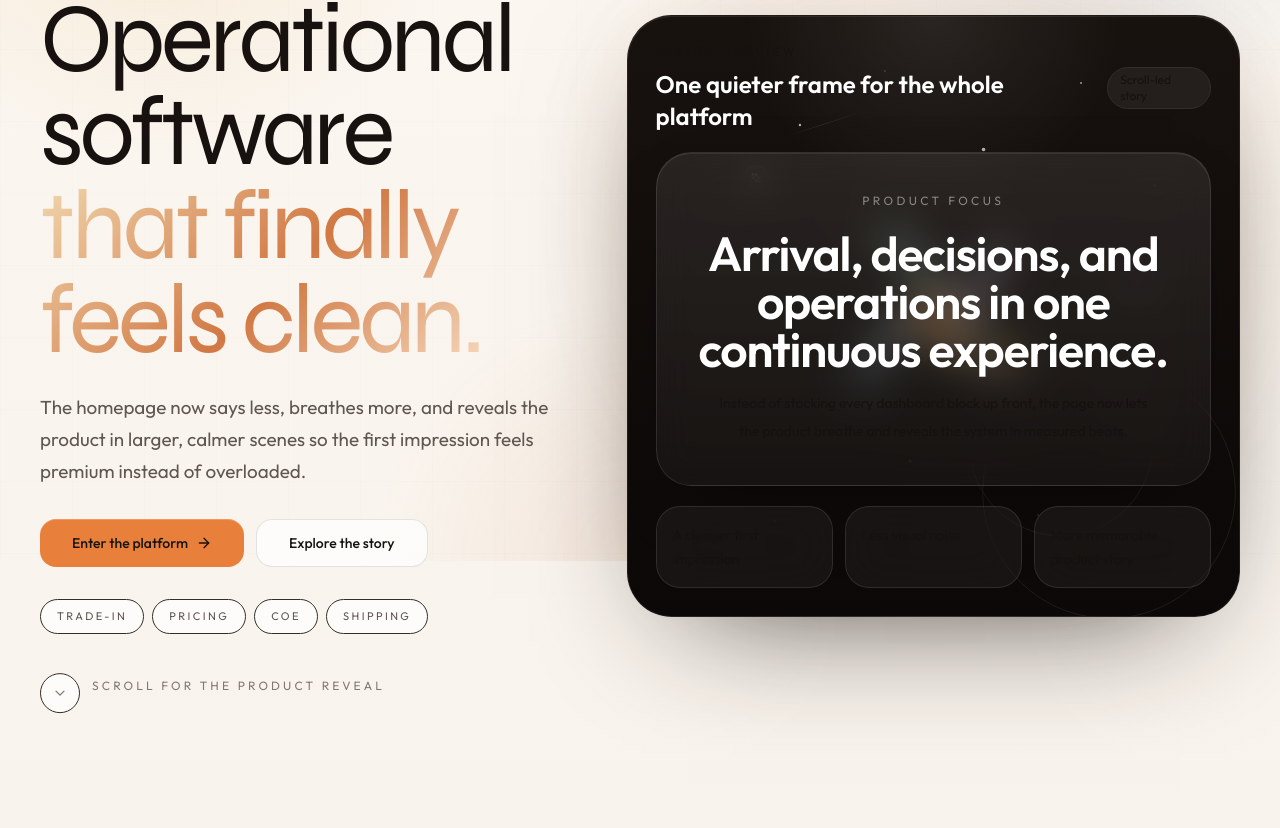
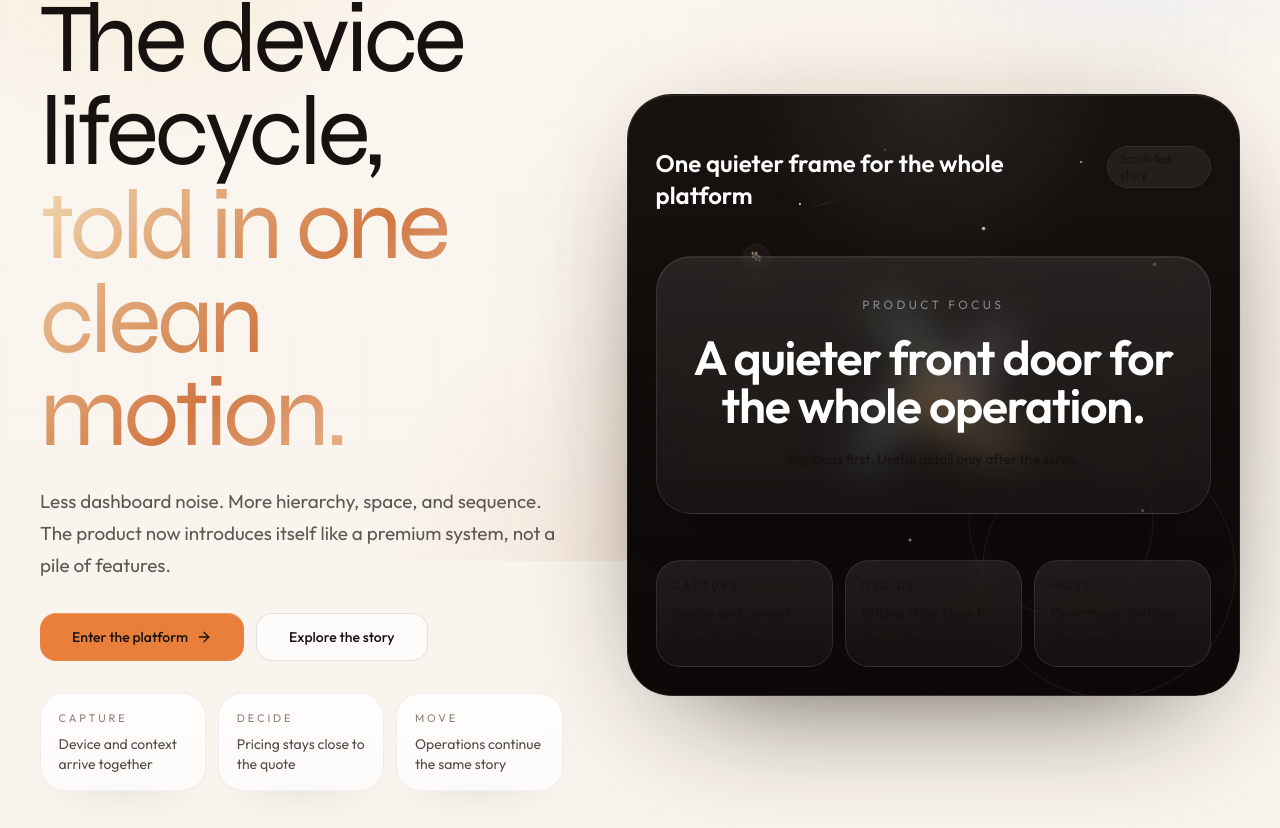
Before and after one commit to devicelifecycle/devicelifecycle-Device-lifecycle-management-engine, a Next.js app: page / in a window 1280 px wide. Shown: the part 239-1067 px from the top of the page. Built offline with nearby package versions, Linux system fonts and the light colour scheme; no server answers.

Commit message:
feat: refine landing page pacing and tone

```diff
--- a/src/app/globals.css
+++ b/src/app/globals.css
@@ -1476,6 +1476,44 @@ textarea {
     0 28px 70px -40px rgba(0, 0, 0, 0.72);
 }
 
+.hero-sequence {
+  display: grid;
+  gap: 0.75rem;
+}
+
+.hero-sequence-item {
+  border: 1px solid rgba(17, 24, 39, 0.06);
+  background:
+    linear-gradient(
+      180deg,
+      rgba(255, 255, 255, 0.84) 0%,
+      rgba(255, 255, 255, 0.64) 100%
+    );
+  border-radius: 1.5rem;
+  padding: 1rem 1.1rem;
+  box-shadow:
+    0 22px 44px -34px rgba(15, 23, 42, 0.18),
+    inset 0 1px 0 rgba(255, 255, 255, 0.72);
+}
+
+.hero-stage-rail {
+  display: grid;
+  gap: 0.75rem;
+}
+
+.hero-stage-rail-item {
+  border: 1px solid rgba(255, 255, 255, 0.1);
+  background:
+    linear-gradient(
+      180deg,
+      rgba(255, 255, 255, 0.08) 0%,
+      rgba(255, 255, 255, 0.04) 100%
+    );
+  border-radius: 1.5rem;
+  padding: 1rem 1rem 1.05rem;
+  backdrop-filter: blur(16px);
+}
+
 .chapter-stage {
   background:
     radial-gradient(circle at top left, rgba(243, 210, 161, 0.14), transparent 22%),
@@ -1619,6 +1657,21 @@ textarea {
   backdrop-filter: blur(10px);
 }
 
+.pause-band {
+  border: 1px solid rgba(17, 24, 39, 0.06);
+  background:
+    radial-gradient(circle at top, rgba(244, 210, 165, 0.38), transparent 34%),
+    linear-gradient(
+      180deg,
+      rgba(255, 255, 255, 0.86) 0%,
+      rgba(255, 255, 255, 0.62) 100%
+    );
+  box-shadow:
+    0 34px 80px -56px rgba(15, 23, 42, 0.14),
+    inset 0 1px 0 rgba(255, 255, 255, 0.74);
+  backdrop-filter: blur(12px);
+}
+
 .launch-slab {
   background:
     radial-gradient(circle at top right, rgba(246, 213, 160, 0.18), transparent 26%),
@@ -1629,6 +1682,13 @@ textarea {
     inset 0 1px 0 rgba(255, 255, 255, 0.08);
 }
 
+@media (min-width: 640px) {
+  .hero-sequence,
+  .hero-stage-rail {
+    grid-template-columns: repeat(3, minmax(0, 1fr));
+  }
+}
+
 .metric-tile {
   position: relative;
   overflow: hidden;
--- a/src/app/page.tsx
+++ b/src/app/page.tsx
@@ -25,7 +25,11 @@ import { Button } from "@/components/ui/button";
 import { OrbitingDeviceField } from "@/components/landing/OrbitingDeviceField";
 import { useAuth } from "@/hooks/useAuth";
 
-const heroMoments = ["Trade-in", "Pricing", "COE", "Shipping"];
+const heroMoments = [
+  { title: "Capture", detail: "Device and context arrive together" },
+  { title: "Decide", detail: "Pricing stays close to the quote" },
+  { title: "Move", detail: "Operations continue the same story" },
+] as const;
 
 const storyChapters = [
   {
@@ -45,6 +49,7 @@ const storyChapters = [
     icon: Sparkles,
     accent: "from-[#f4d8b0]/55 via-[#fcf4e8] to-white",
     glow: "bg-[#edc486]/35",
+    wash: "from-[#e8bd84]/18 via-transparent to-transparent",
   },
   {
     id: "pricing",
@@ -63,6 +68,7 @@ const storyChapters = [
     icon: Radar,
     accent: "from-[#dbeafb]/58 via-[#f6fbff] to-white",
     glow: "bg-sky-300/35",
+    wash: "from-sky-300/16 via-transparent to-transparent",
   },
   {
     id: "operations",
@@ -81,6 +87,7 @@ const storyChapters = [
     icon: Truck,
     accent: "from-[#d4f4ea]/55 via-[#f5fbf8] to-white",
     glow: "bg-emerald-300/30",
+    wash: "from-emerald-300/14 via-transparent to-transparent",
   },
 ] as const;
 
@@ -168,6 +175,11 @@ export default function LandingPage() {
     experienceScrollProgress,
     [0, 0.5, 1],
     [0.18, 0.34, 0.2],
+  );
+  const quoteOpacity = useTransform(
+    experienceScrollProgress,
+    [0, 0.45, 0.85, 1],
+    [0.45, 1, 1, 0.65],
   );
 
   useEffect(() => {
@@ -306,9 +318,9 @@ export default function LandingPage() {
                     transition={{ delay: 0.08 }}
                     className="editorial-title max-w-5xl text-[clamp(3.3rem,7.7vw,7.6rem)] text-[#17120f]"
                   >
-                    Operational software
+                    The device lifecycle,
                     <span className="block brand-gradient">
-                      that finally feels clean.
+                      told in one clean motion.
                     </span>
                   </motion.h1>
 
@@ -318,9 +330,9 @@ export default function LandingPage() {
                     transition={{ delay: 0.16 }}
                     className="max-w-2xl text-lg leading-8 text-[#5f5751] sm:text-[1.18rem]"
                   >
-                    The homepage now says less, breathes more, and reveals the
-                    product in larger, calmer scenes so the first impression
-                    feels premium instead of overloaded.
+                    Less dashboard noise. More hierarchy, space, and sequence.
+                    The product now introduces itself like a premium system,
+                    not a pile of features.
                   </motion.p>
                 </div>
 
@@ -351,15 +363,17 @@ export default function LandingPage() {
                   initial={{ opacity: 0, y: 22 }}
                   animate={{ opacity: 1, y: 0 }}
                   transition={{ delay: 0.28 }}
-                  className="flex flex-wrap gap-2"
+                  className="hero-sequence"
                 >
                   {heroMoments.map((moment) => (
-                    <span
-                      key={moment}
-                      className="rounded-full border border-black/8 bg-white/70 px-4 py-2 text-[11px] uppercase tracking-[0.22em] text-[#5d5550] shadow-[0_18px_40px_-28px_rgba(0,0,0,0.24)]"
-                    >
-                      {moment}
-                    </span>
+                    <div key={moment.title} className="hero-sequence-item">
+                      <p className="text-[11px] uppercase tracking-[0.26em] text-[#8b8078]">
+                        {moment.title}
+                      </p>
+                      <p className="mt-2 text-sm text-[#544d47]">
+                        {moment.detail}
+                      </p>
+                    </div>
                   ))}
                 </motion.div>
 
@@ -419,27 +433,22 @@ export default function LandingPage() {
                         Product focus
                       </p>
                       <p className="mt-5 max-w-lg text-4xl font-semibold tracking-tight text-white sm:text-5xl">
-                        Arrival, decisions, and operations in one continuous
-                        experience.
+                        A quieter front door for the whole operation.
                       </p>
                       <p className="mt-4 max-w-md text-sm leading-7 text-white/68">
-                        Instead of stacking every dashboard block up front, the
-                        page now lets the product breathe and reveals the system
-                        in measured beats.
+                        Big ideas first. Useful detail only after the scroll.
                       </p>
                     </div>
 
-                    <div className="grid gap-3 sm:grid-cols-3">
-                      {[
-                        "A cleaner first impression",
-                        "Less visual noise",
-                        "More memorable product story",
-                      ].map((item) => (
-                        <div
-                          key={item}
-                          className="rounded-[1.5rem] border border-white/10 bg-white/[0.05] px-4 py-4 text-sm leading-6 text-white/74 backdrop-blur-xl"
-                        >
-                          {item}
+                    <div className="hero-stage-rail">
+                      {heroMoments.map((moment) => (
+                        <div key={moment.title} className="hero-stage-rail-item">
+                          <p className="text-[11px] uppercase tracking-[0.24em] text-white/42">
+                            {moment.title}
+                          </p>
+                          <p className="mt-2 text-sm leading-6 text-white/72">
+                            {moment.detail}
+                          </p>
                         </div>
                       ))}
                     </div>
@@ -509,6 +518,16 @@ export default function LandingPage() {
               >
                 <div className="flex h-full items-start">
                   <div className="chapter-stage grain-overlay relative w-full overflow-hidden rounded-[2.8rem] p-6 sm:p-8">
+                    <AnimatePresence mode="wait">
+                      <motion.div
+                        key={`${activeChapter.id}-wash`}
+                        initial={{ opacity: 0 }}
+                        animate={{ opacity: 1 }}
+                        exit={{ opacity: 0 }}
+                        transition={{ duration: 0.45, ease: [0.16, 1, 0.3, 1] }}
+                        className={`absolute inset-0 bg-gradient-to-br ${activeChapter.wash}`}
+                      />
+                    </AnimatePresence>
                     <motion.div
                       className={`absolute left-10 top-8 h-32 w-32 rounded-full blur-3xl ${activeChapter.glow}`}
                       style={{ opacity: stageGlowOpacity }}
@@ -606,6 +625,7 @@ export default function LandingPage() {
                       whileInView={{ opacity: 1, y: 0 }}
                       viewport={{ once: true, amount: 0.22 }}
                       transition={{ duration: 0.7, delay: index * 0.06 }}
+                      whileHover={shouldReduceMotion ? undefined : { y: -5 }}
                       className={`chapter-card relative min-h-[44rem] overflow-hidden rounded-[2.5rem] p-6 sm:min-h-[48rem] sm:p-8 lg:min-h-[54rem] ${
                         isActive
                           ? "border-[#d07a48]/28 shadow-[0_42px_120px_-70px_rgba(186,104,48,0.46)]"
@@ -675,6 +695,28 @@ export default function LandingPage() {
             </div>
           </section>
 
+          <section className="py-6 sm:py-10">
+            <motion.div
+              style={shouldReduceMotion ? undefined : { opacity: quoteOpacity }}
+              initial={{ opacity: 0, y: 22 }}
+              whileInView={{ opacity: 1, y: 0 }}
+              viewport={{ once: true, amount: 0.35 }}
+              transition={{ duration: 0.75 }}
+              className="pause-band mx-auto max-w-5xl rounded-[2.8rem] px-6 py-10 text-center sm:px-10 sm:py-14"
+            >
+              <p className="text-xs uppercase tracking-[0.28em] text-[#8c7050]">
+                Built For Clarity
+              </p>
+              <p className="editorial-title mt-5 text-4xl text-[#17120f] sm:text-6xl">
+                Designed to stay calm while the work gets complicated.
+              </p>
+              <p className="mx-auto mt-5 max-w-2xl text-base leading-8 text-[#645c56] sm:text-lg">
+                The goal is not to show more. It is to make the system feel
+                obvious, intentional, and memorable.
+              </p>
+            </motion.div>
+          </section>
+
           <section id="principles" className="py-16 sm:py-24">
             <div className="mx-auto max-w-3xl text-center">
               <span className="eyebrow-label text-[#8a6c45]">
@@ -684,9 +726,8 @@ export default function LandingPage() {
                 Clean on first glance. Deep when you keep going.
               </h2>
               <p className="mt-5 text-lg leading-8 text-[#625a54]">
-                The welcome page no longer tries to prove everything in the
-                first five seconds. It makes the product look composed, then
-                reveals the depth with scroll.
+                The first screen now sets the tone quickly. The next screens
+                reveal the product with more control and less clutter.
               </p>
             </div>
 
```
